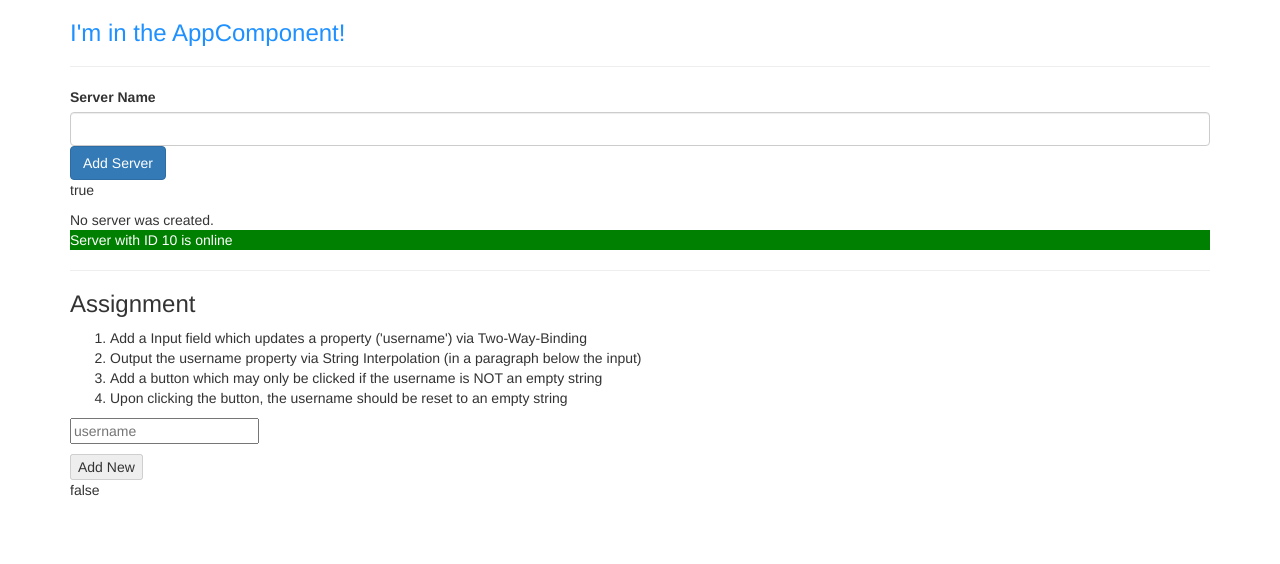
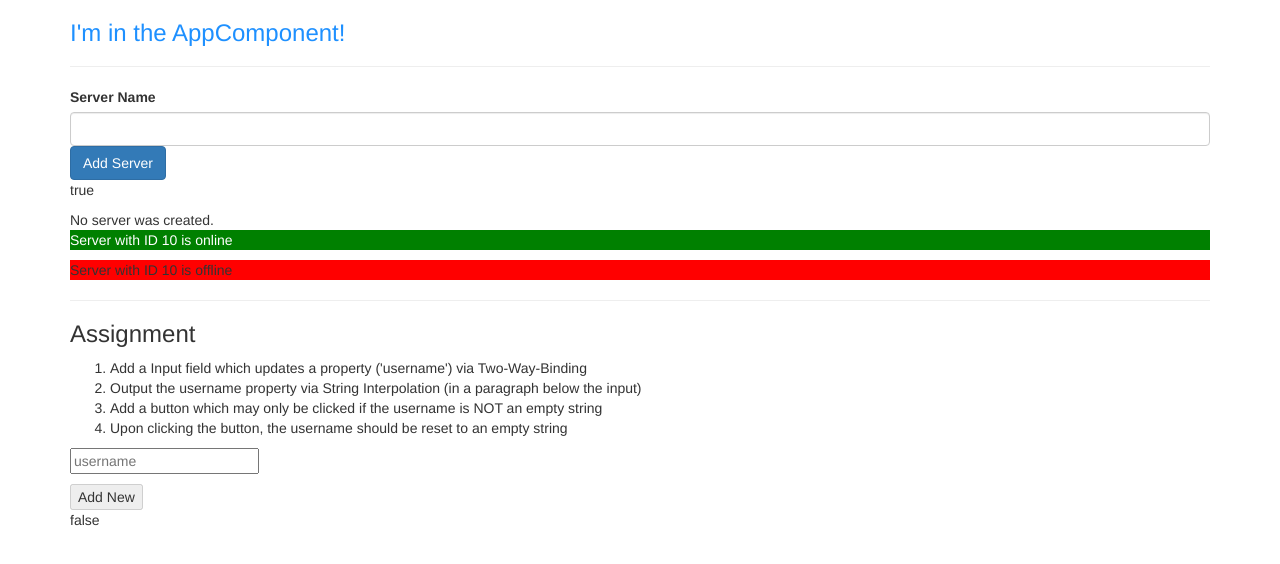
Before and after one commit to peterburdette/angular-complete-guide, an Angular app in the folder 01-getting-started/: page / in a window 1280 px wide. Shown: the top 564 px of the page. Built offline with nearby package versions, Linux system fonts and the light colour scheme.

Commit message:
utilized *ngFor to output a list

```diff
--- a/01-getting-started/src/app/servers/servers.component.html
+++ b/01-getting-started/src/app/servers/servers.component.html
@@ -27,7 +27,8 @@
 </p>
 <ng-template #noServer> No server was created. </ng-template>
 
-<app-server></app-server>
+<!-- The asterisk indicates a structural directive - structural directives change the DOM -->
+<app-server *ngFor="let server of servers"></app-server>
 
 <hr />
 
--- a/01-getting-started/src/app/servers/servers.component.ts
+++ b/01-getting-started/src/app/servers/servers.component.ts
@@ -10,6 +10,7 @@ export class ServersComponent implements OnInit {
   serverCreationStatus = 'No server was created.';
   serverName = '';
   serverCreated = false;
+  servers = ['Testserver 1', 'Testserver 2'];
 
   constructor() {
     setTimeout(() => {
@@ -22,8 +23,12 @@ export class ServersComponent implements OnInit {
   onCreateServer() {
     this.serverCreated = true;
 
+    this.servers.push(this.serverName);
+
     this.serverCreationStatus =
       'Server was created. The name is ' + this.serverName;
+
+    console.log(this.servers);
   }
 
   onUpdateServerName(event: any) {
```
